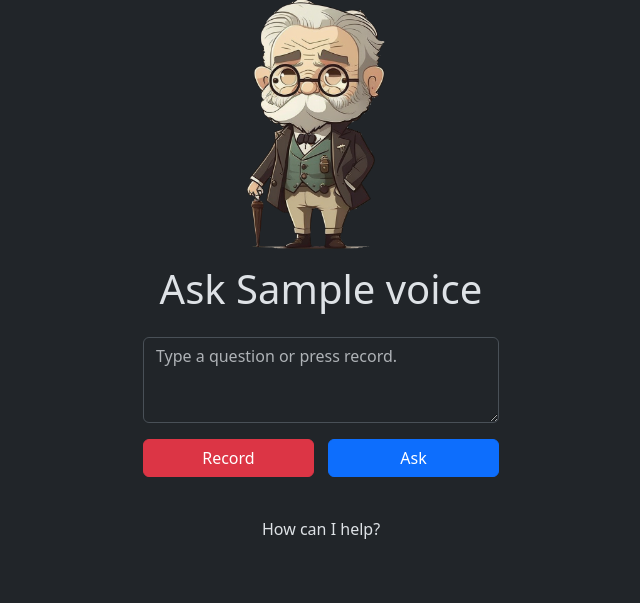
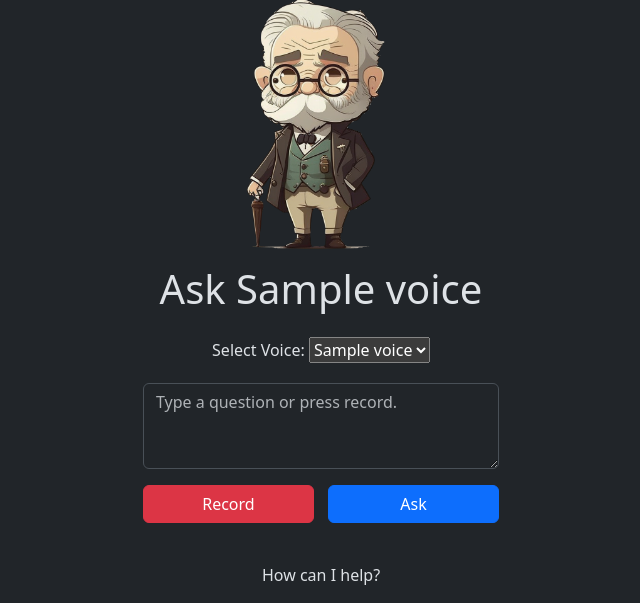
Before and after one commit to IgnoranceAI/hugh, a Flask app: template templates/index.html in a window 1280 px wide. Shown: the part 49-652 px from the top of the page, without its empty margins (319-959 px from the left). Run offline with Flask 2, Linux system fonts and the light colour scheme; the template is opened without the code that fills it: most values are stand-ins (such as "Sample title", 1, 10 or a date in 2020); some libraries are stand-ins or nearby versions.

Commit message:
Add ability to choose an Elevenlabs voice through the web app directly

```diff
--- a/app.py
+++ b/app.py
@@ -4,17 +4,21 @@ import requests
 import uuid
 from flask import Flask, request, jsonify, send_file, render_template
 
+# Set API Keys using environment variables
+OPENAI_API_KEY = os.environ.get("OPENAI_API_KEY")
+ELEVENLABS_API_KEY = os.environ.get("ELEVENLABS_API_KEY")
 
-OPENAI_API_KEY = os.environ.get("OPENAI_API_KEY")
+# Uncomment the following lines to hardcode API keys
+# OPENAI_API_KEY = ""
+# ELEVENLABS_API_KEY = ""
+
 openai.api_key = OPENAI_API_KEY
 
-# Add your ElevenLabs API key
-ELEVENLABS_API_KEY = os.environ.get("ELEVENLABS_API_KEY")
 ELEVENLABS_VOICE_STABILITY = 0.30
 ELEVENLABS_VOICE_SIMILARITY = 0.75
 
 # Choose your favorite ElevenLabs voice
-ELEVENLABS_VOICE_NAME = "Bella"
+ELEVENLABS_VOICE_NAME = "Hugh"
 ELEVENLABS_ALL_VOICES = []
 
 app = Flask(__name__)
@@ -65,11 +69,13 @@ def generate_reply(conversation: list) -> str:
     return response["choices"][0]["message"]["content"]
 
 
-def generate_audio(text: str, output_path: str = "") -> str:
-    """Converts
+def generate_audio(text: str, voice_name: str, output_path: str = "") -> str:
+    """Converts text to audio.
 
     :param text: The text to convert to audio.
     :type text : str
+    :param voice_name: The name of the voice to use.
+    :type voice_name : str
     :param output_path: The location to save the finished mp3 file.
     :type output_path: str
     :returns: The output path for the successfully saved file.
@@ -78,9 +84,10 @@ def generate_audio(text: str, output_path: str = "") -> str:
     """
     voices = ELEVENLABS_ALL_VOICES
     try:
-        voice_id = next(filter(lambda v: v["name"] == ELEVENLABS_VOICE_NAME, voices))["voice_id"]
+        voice_id = next(filter(lambda v: v["name"] == voice_name, voices))["voice_id"]
     except StopIteration:
         voice_id = voices[0]["voice_id"]
+
     url = f"https://api.elevenlabs.io/v1/text-to-speech/{voice_id}"
     headers = {
         "xi-api-key": ELEVENLABS_API_KEY,
@@ -94,16 +101,16 @@ def generate_audio(text: str, output_path: str = "") -> str:
         }
     }
     response = requests.post(url, json=data, headers=headers)
+
     with open(output_path, "wb") as output:
         output.write(response.content)
+
     return output_path
-
 
 @app.route('/')
 def index():
     """Render the index page."""
-    return render_template('index.html', voice=ELEVENLABS_VOICE_NAME)
-
+    return render_template('index.html', voices=ELEVENLABS_ALL_VOICES, selected_voice=ELEVENLABS_VOICE_NAME)
 
 @app.route('/transcribe', methods=['POST'])
 def transcribe():
@@ -122,14 +129,15 @@ def transcribe():
 @app.route('/ask', methods=['POST'])
 def ask():
     """Generate a ChatGPT response from the given conversation, then convert it to audio using ElevenLabs."""
-    conversation = request.get_json(force=True).get("conversation", "")
+    input_data = request.get_json(force=True)
+    conversation = input_data.get("conversation", "")
+    voice_name = input_data.get("voice_name", ELEVENLABS_VOICE_NAME)
     reply = generate_reply(conversation)
     reply_file = f"{uuid.uuid4()}.mp3"
     reply_path = f"outputs/{reply_file}"
     os.makedirs(os.path.dirname(reply_path), exist_ok=True)
-    generate_audio(reply, output_path=reply_path)
+    generate_audio(text=reply, voice_name=voice_name, output_path=reply_path)
     return jsonify({'text': reply, 'audio': f"/listen/{reply_file}"})
-
 
 @app.route('/listen/<filename>')
 def listen(filename):
--- a/templates/index.html
+++ b/templates/index.html
@@ -10,6 +10,10 @@
                 margin-top: 20px;
                 margin-bottom: 40px;
             }
+            .voices-container {
+                display: inline-block;
+                margin-bottom: 20px;
+            }
         </style>
         <script src="https://code.jquery.com/jquery-3.6.0.min.js"></script>
         <script src="https://unpkg.com/typeit@8.7.1/dist/index.umd.js"></script>
@@ -20,6 +24,14 @@
                 <div class="col-12 col-md-6 col-xl-4 mx-auto">
                     <img class="mb-3" src="/static/hugh.png" alt="" style="height:250px">
                     <h1 class="mb-4">Ask {{voice}}</h1>
+                    <div class="voices-container">
+                        <span>Select Voice:</span>
+                        <select id="voices-select">
+                            {% for voice in voices %}
+                            <option value="{{ voice.name }}" {% if voice.name == selected_voice %}selected{% endif %}>{{ voice.name}}</option>
+                            {% endfor %}
+                        </select>
+                    </div>
                     <form>
                         <div class="form-group mb-3">
                             <textarea id="transcription-box" class="form-control" rows="3" placeholder="Type a question or press record."></textarea>
@@ -61,11 +73,21 @@
 
             // Ask question and play audio when ask button is clicked
             askButton.click(() => {
+                // Disable buttons and set the ask button's text to "Thinking..."
                 disableButton(recordButton);
                 disableButton(askButton);
                 askButton[0].innerHTML = "Thinking...";
-                conversation.push({role: "user", "content": transcriptionBox.val()})
-                const textData = { conversation: conversation };
+
+                // Get the selected voice name
+                const voiceName = $("#voices-select").val();
+
+                // Add the user's message to the conversation
+                conversation.push({role: "user", "content": transcriptionBox.val()});
+
+                // Prepare data to send with the request
+                const textData = { conversation: conversation, voice_name: voiceName };
+
+                // Make a POST request to the /ask endpoint with the conversation and voice name
                 $.ajax({
                     type: 'POST',
                     url: '/ask',
@@ -73,24 +95,31 @@
                     contentType: 'application/json',
                     success: (data) => {
                         const fileURL = data.audio;
+
+                        // Clear the response text and add the assistant's response to the conversation
                         $("#response-text")[0].innerHTML = "";
-                        conversation.push({role: "assistant", "content": data.text})
+                        conversation.push({role: "assistant", "content": data.text});
+
+                        // Type the assistant's response with TypeIt
                         new TypeIt("#response-text", {
                             strings: data.text,
                             speed: 39,
                             waitUntilVisible: false,
                             cursorChar: "▊",
                         }).go();
+
+                        // Play the audio response
                         audioElement.src = fileURL;
                         audioElement.controls = true;
                         audioElement.play();
+
+                        // Enable buttons and reset the ask button's text
                         enableButton(recordButton);
                         enableButton(askButton);
                         askButton[0].innerHTML = "Ask";
                     }
                 });
             });
-
 
             // Initialize MediaRecorder
             let chunks = [];
```
Lines whose indentation alone changed are shown as unchanged.
